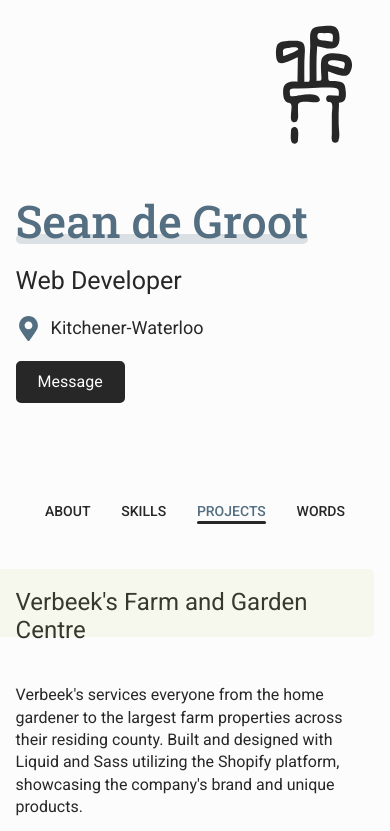
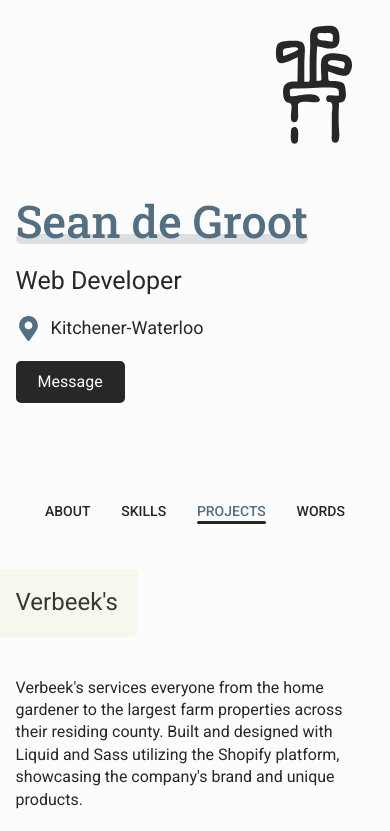
Before and after one commit to seandaniel/portfolio-v3, a React (Create React App) app: page /verbeeks in a window 390 px wide. Shown: the top 831 px of the page. Built offline with nearby package versions, Linux system fonts and the light colour scheme.

Commit message:
Verbeeks

```diff
--- a/src/Components/Projects/Verbeeks.js
+++ b/src/Components/Projects/Verbeeks.js
@@ -11,7 +11,7 @@
     <section>
       <div className="project-button-container">
         <div className="project-content">
-          <h2 className="project-content-1">Verbeek's Farm and Garden Centre</h2>
+          <h2 className="project-content-1">Verbeek's<span className="mobile-verbeeks"> Farm and Garden Centre</span></h2>
           <p>Verbeek's services everyone from the home gardener to the largest farm properties across their residing county. Built and designed with Liquid and Sass utilizing the Shopify platform, showcasing the company's brand and unique products.</p>
           <h4>Liquid / Vanilla JavaScript / Sass</h4>
           <div className="button-container">
--- a/src/Components/Projects/projects.scss
+++ b/src/Components/Projects/projects.scss
@@ -247,19 +247,6 @@
   display: inline-block;
 }
 
-@media (max-width: 440px) {
-  .project-content-1,
-  .project-content-2,
-  .project-content-3,
-  .project-content-4,
-  .project-content-5,
-  .project-content-6,
-  .project-content-7,
-  .project-content-8 {
-    display: block;
-  }
-}
-
 .project-content-1::before {
   @include underlay;
   background-color: rgba(191, 211, 117, .1);
@@ -301,19 +288,6 @@
   background-color: rgba(153, 194, 201, .1);
 }
 
-@media (max-width: 440px) {
-  .project-content-1::before,
-  .project-content-2::before,
-  .project-content-3::before,
-  .project-content-4::before,
-  .project-content-5::before,
-  .project-content-6::before,
-  .project-content-7::before,
-  .project-content-8::before {
-    width: calc(100% + 20px);
-  }
-}
-
 .mock-img-container-1 img {
   background: linear-gradient(rgba(36, 41, 46, .05) 30%, rgba(36, 41, 46, .5));
 }
@@ -345,3 +319,9 @@
 .mock-img-container-8 img {
   background: linear-gradient(rgba(6, 34, 136, 0.05) 30%, rgba(6, 34, 136, .5));
 }
+
+@media (max-width: 440px) {
+  .mobile-verbeeks {
+    display: none;
+  }
+}
```
